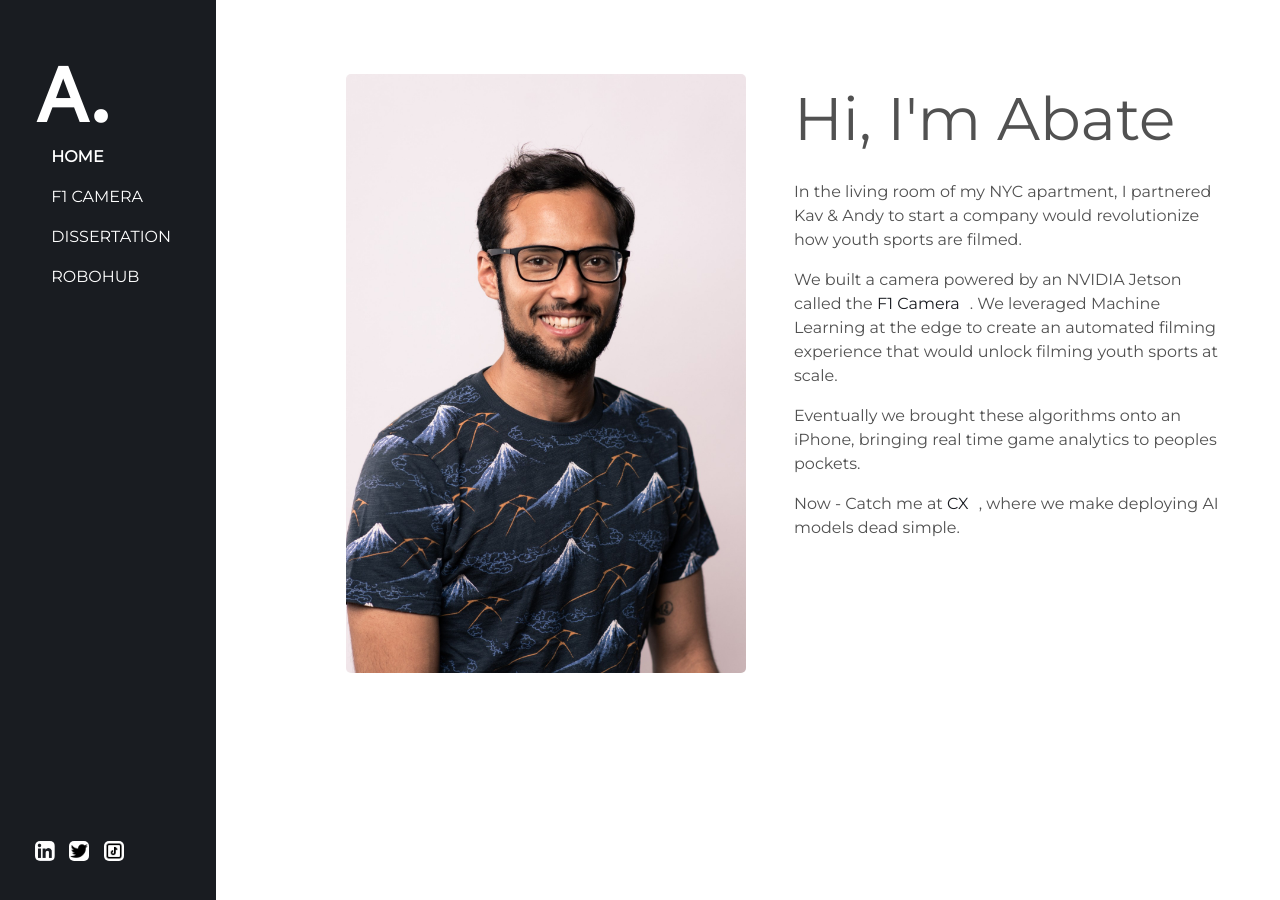
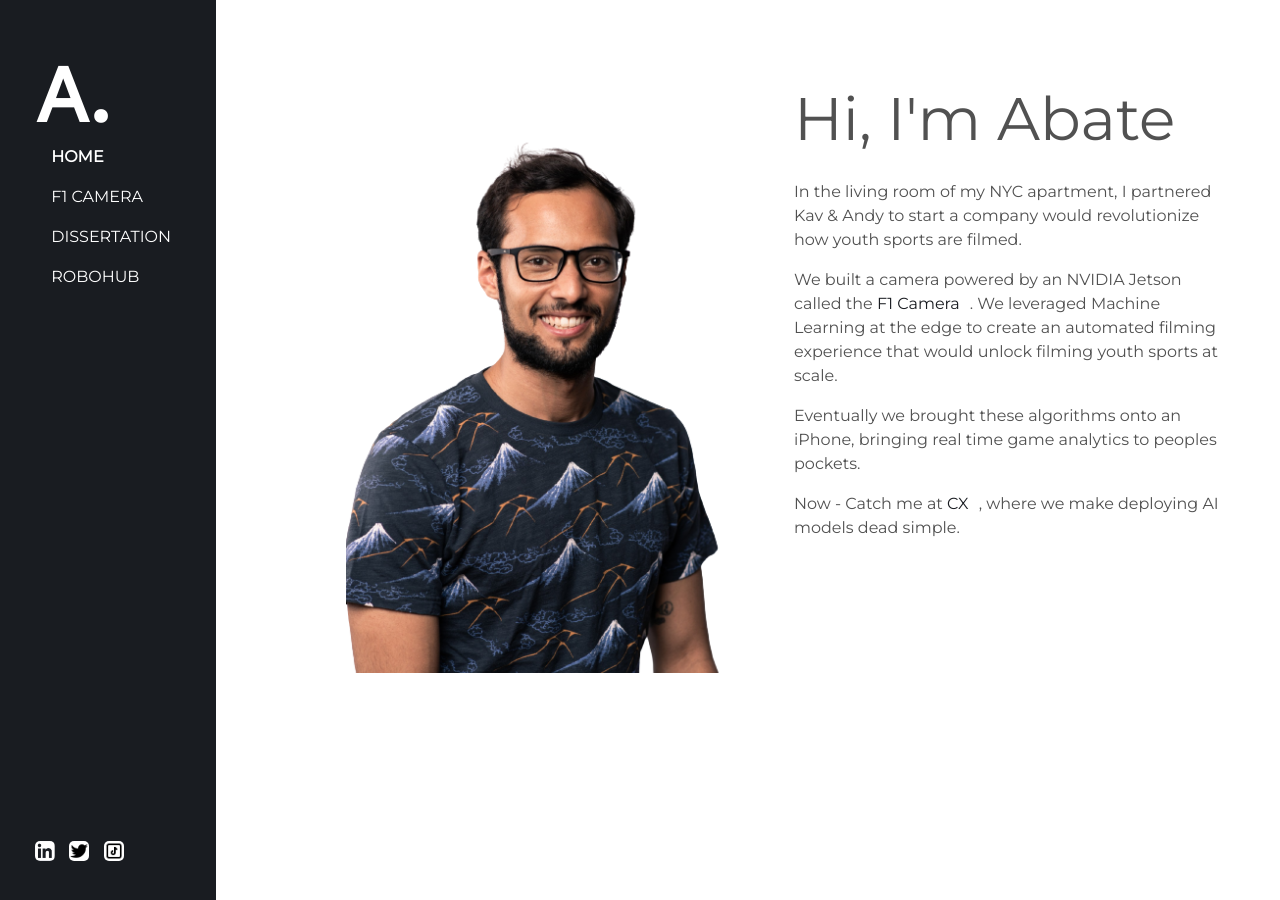
Before and after one commit to abatedemey/personal_website, a Jekyll site: the page docs/index.html, which Jekyll copies as it is, in a window 1280 px wide. Built offline with Jekyll 4.4.1, drawn with Linux system fonts in a browser that asks for light colours.

Commit message:
Update cover image to have no background

```diff
--- a/_layouts/home_page.html
+++ b/_layouts/home_page.html
@@ -10,7 +10,7 @@
     <div class="content container">
       <div class="row">
         <div class="column">
-          <img class="alignleft" src="/assets/headshot-resize.jpg" alt="" width="400" />
+          <img class="alignleft" src="/assets/headshot-resize-no-background.png" alt="" width="400" />
         </div>
         <div class="column">
           <p style="font-size:60px;">Hi, I'm Abate</p>
--- a/docs/atom.xml
+++ b/docs/atom.xml
@@ -4,7 +4,7 @@
  <title>Abate</title>
  <link href="https://abatedemey.github.io/personal_website/atom.xml" rel="self"/>
  <link href="https://abatedemey.github.io/personal_website/"/>
- <updated>2023-04-02T14:13:55-07:00</updated>
+ <updated>2023-04-02T14:20:05-07:00</updated>
  <id>https://abatedemey.github.io/personal_website</id>
  <author>
    <name>Abate De Mey</name>
--- a/docs/index.html
+++ b/docs/index.html
@@ -134,7 +134,7 @@
     <div class="content container">
       <div class="row">
         <div class="column">
-          <img class="alignleft" src="/assets/headshot-resize.jpg" alt="" width="400" />
+          <img class="alignleft" src="/assets/headshot-resize-no-background.png" alt="" width="400" />
         </div>
         <div class="column">
           <p style="font-size:60px;">Hi, I'm Abate</p>
```
Also changed, not shown: assets/headshot-resize-no-background.png (added), docs/assets/headshot-resize-no-background.png (added).
